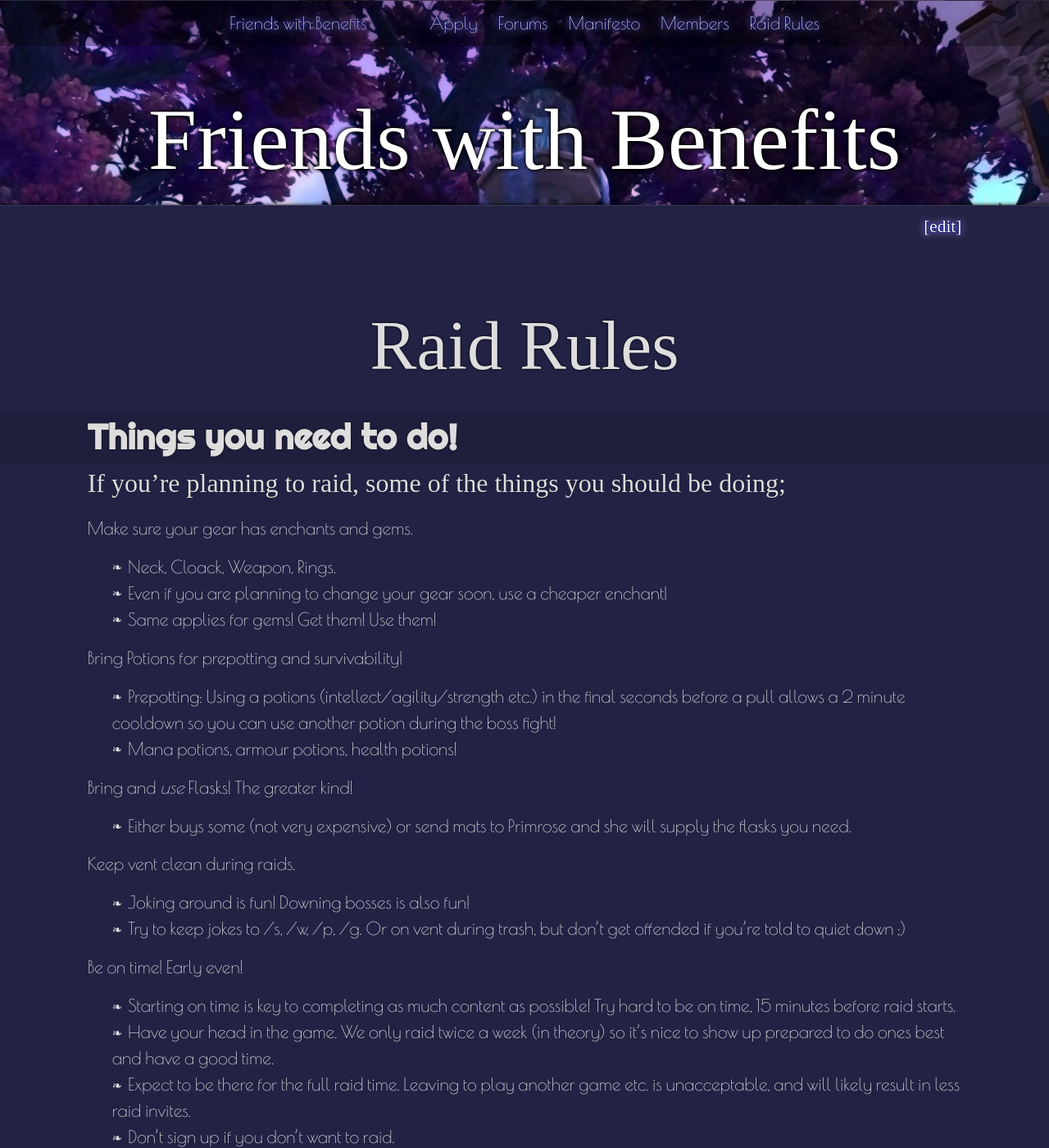
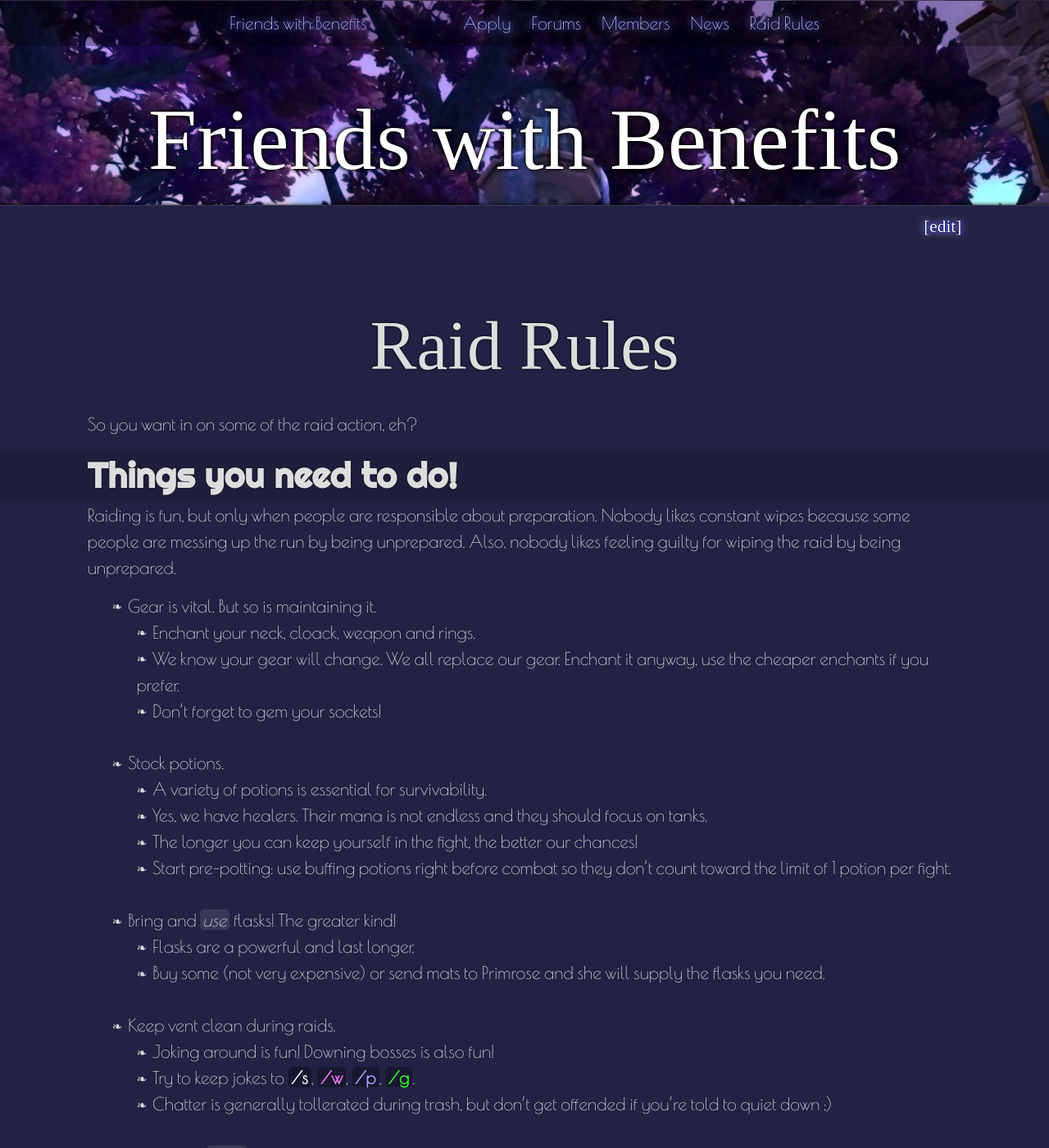
Before and after one commit to lhunath/friends.fail, a Jekyll site: the page built from raidrules.md, in a window 1280 px wide and 1400 px high. Shown: the whole window at 82% size. Built offline with Jekyll 4.4.1, drawn with Linux system fonts in a browser that asks for light colours; nearby versions of some CDN libraries; some web fonts are replaced; some of the changed text lies outside the part shown.

Commit message:
manifesto -> main, posts -> news, rules update.

```diff
--- a/_layouts/page.html
+++ b/_layouts/page.html
@@ -2,14 +2,16 @@
 layout: default
 ---
 
-<section class="intro small">
+<section class="intro {% unless page.big-intro %}small{% endunless %}">
 
     <h1><a class="site-title" href="{{ site.baseurl }}/">{{ site.title }}</a></h1>
 
 </section>
 
 <section class="{{ page.class }}">
-    <h4 class="page-edit"><a href="https://github.com/lhunath/friends.fail/edit/gh-pages/{{ page.path }}">[edit]</a></h4>
+    {% if page.editable or page.editable == null %}
+        <h4 class="page-edit"><a href="https://github.com/lhunath/friends.fail/edit/gh-pages/{{ page.path }}">[edit]</a></h4>
+    {% endif %}
 
     {% if page.back %}
         <h4 class="page-back"><a href="{{ page.back }}">Back</a></h4>
--- a/_sass/_layout.scss
+++ b/_sass/_layout.scss
@@ -73,6 +73,19 @@ li {
         padding-top: 1ex;
         font-size: 70%;
     }
+}
+
+strong {
+    background: rgba(0, 0, 0, 0.3);
+    border-radius: 5px;
+    font-weight: 900;
+    padding: 0 3pt;
+}
+
+em {
+    background: rgba(255, 255, 255, 0.1);
+    border-radius: 5px;
+    padding: 0 3pt 0 2pt;
 }
 
 /**
--- a/raidrules.md
+++ b/raidrules.md
@@ -6,60 +6,54 @@ class: raidrules
 permalink: /raidrules/
 ---
 
+So you want in on some of the raid action, eh?
+
 ## Things you need to do!
 
-### If you're planning to raid, some of the things you should be doing;
+Raiding is fun, but only when people are responsible about preparation.  Nobody likes constant wipes because some people are messing up the run by being unprepared.  Also, nobody likes feeling guilty for wiping the raid by being unprepared.
 
-Make sure your gear has enchants and gems.
-
- - Neck, Cloack, Weapon, Rings.
- - Even if you are planning to change your gear soon, use a cheaper enchant!
- - Same applies for gems!  Get them!  Use them!
-
-Bring Potions for prepotting and survivability!
-
- - Prepotting:  Using a potions (intellect/agility/strength etc.) in the final seconds before a pull allows a 2 minute cooldown so you can use another potion during the boss fight!
- - Mana potions, armour potions, health potions!
-
-Bring and *use* Flasks!  The greater kind!
-
- - Either buys some (not very expensive) or send mats to Primrose and she will supply the flasks you need.
-
-Keep vent clean during raids.
-
- - Joking around is fun!  Downing bosses is also fun!
- - Try to keep jokes to /s, /w, /p, /g.  Or on vent during trash, but don't get offended if you're told to quiet down ;)
-
-Be on time!  Early even!
-
- - Starting on time is key to completing as much content as possible!  Try hard to be on time, 15 minutes before raid starts.
- - Have your head in the game.  We only raid twice a week (in theory) so it's nice to show up prepared to do ones best and have a good time.
- - Expect to be there for the full raid time.  Leaving to play another game etc. is unacceptable, and will likely result in less raid invites.
- - Don't sign up if you don't want to raid.
- - Life happens.  We all have lives, and things do come up, sometimes you have to go afk or bow out.  It's fine.  Just remember to /w an officer or raidleader.
-
-
-Don't moan about repairs!  We all have them!  Again, if you don't want to raid, don't sign up!
-
-
+- Gear is vital.  But so is maintaining it.
+  - Enchant your neck, cloack, weapon and rings.
+  - We know your gear will change.  We all replace our gear.  Enchant it anyway, use the cheaper enchants if you prefer.
+  - Don't forget to gem your sockets!
+<br><br>
+- Stock potions.
+  - A variety of potions is essential for survivability.
+  - Yes, we have healers.  Their mana is not endless and they should focus on tanks.
+  - The longer you can keep yourself in the fight, the better our chances!
+  - Start pre-potting: use buffing potions right before combat so they don't count toward the limit of 1 potion per fight.
+<br><br>
+- Bring and *use* flasks!  The greater kind!
+  - Flasks are a powerful and last longer.
+  - Buy some (not very expensive) or send mats to Primrose and she will supply the flasks you need.
+<br><br>
+- Keep vent clean during raids.
+  - Joking around is fun!  Downing bosses is also fun!
+  - Try to keep jokes to <strong style="color: #FEFAFE" title="say chat">/s</strong>, <strong style="color: #FE78FF" title="whisper chat">/w</strong>, <strong style="color: #A7A4FF" title="party chat">/p</strong>, <strong style="color: #33FA30" title="guild chat">/g</strong>.
+  - Chatter is generally tollerated during trash, but don't get offended if you're told to quiet down ;)
+<br><br>
+- Be on time!  *Early*, even!
+  - Starting late means we get less done.
+  - Starting late is boring and frustrating for those that *are* on time.
+  - Bring your head.  We only raid twice a week (in theory) so show up prepared to do your best and have a good time.
+  - Plan to be there for the whole raid.  If you sign up, you're expected to have cleared your schedule. Leaving early to play another game or watch a TV show is unacceptable, and will likely result in less raid invites.  We need your help!
+  - Raiding requires a certain dedication.  Don't like dedicating yourself to a game?  Don't sign up!  You're still just as welcome a member!
+  - Life happens.  We all have lives, and things do come up.  Sometimes you have to go AFK or bow out.  It's fine.  <strong style="color: #FE78FF" title="whisper" title="whisper chat">/w</strong> an officer or the raid leader.
+<br><br>
+- Expect repair bills!
+  - Don't moan.  We all get the bill.
+  - Don't want to spend the money?  Skip the raid.
 
 ## Loot Rules!
 
- We will Do private loot on the first 8 kills of a boss, then switch to ML, to prevent people from continually getting pieces they can't use.
+We will do <strong>private loot</strong> on the first 8 kills of a boss, then switch to <strong>master loot</strong>, to prevent people from continually getting pieces they can't use.
 
- For Master Loot;
+### Master Loot
 
- - Every one who needs for main spec will get a free roll on each boss.
-
-If you have had a piece from said boss, but multiple upgrades have dropped, you will only be able tho roll if no one else needs the other pieces for main spec *or* the others have already won a piece from said boss as well.
-
-Example: 3 pieces of crit plate drop.  2 Holy Paladins need all for main spec.  Both roll on first piece, whoever does not win can grab the second piece and they both roll for third again.
-
-   If no one needs for main spec, it will be rolled for offspecs.
-
-   If no one needs for main or offspecs and it is boe, all may roll for auctionhouse/alts.
-
-   If it is bop, if will be disenchanted for guild enchants.
-
-
--Pugs have same loot priority as guild members!
+- Every one who needs for main spec will get a free roll on each boss.
+  - If you have had a piece from said boss, but multiple upgrades have dropped, you will only be able tho roll if no one else needs the other pieces for main spec *or* the others have already won a piece from said boss as well.
+  - Example: 3 pieces of crit plate drop.  2 Holy Paladins need all for main spec.  Both roll on first piece, whoever does not win can grab the second piece and they both roll for third again.
+- If no one needs for main spec, it will be rolled for offspecs.
+- If no one needs for main or offspecs and it is boe, all may roll for auctionhouse/alts.
+- If it is bop, if will be disenchanted for guild enchants.
+- Pugs have same loot priority as guild members!
```
Also changed, not shown: index.html (deleted, +0 -31 lines), index.md (renamed from manifesto.md, +1 -4 lines), news.html (added, +24 -0 lines).
